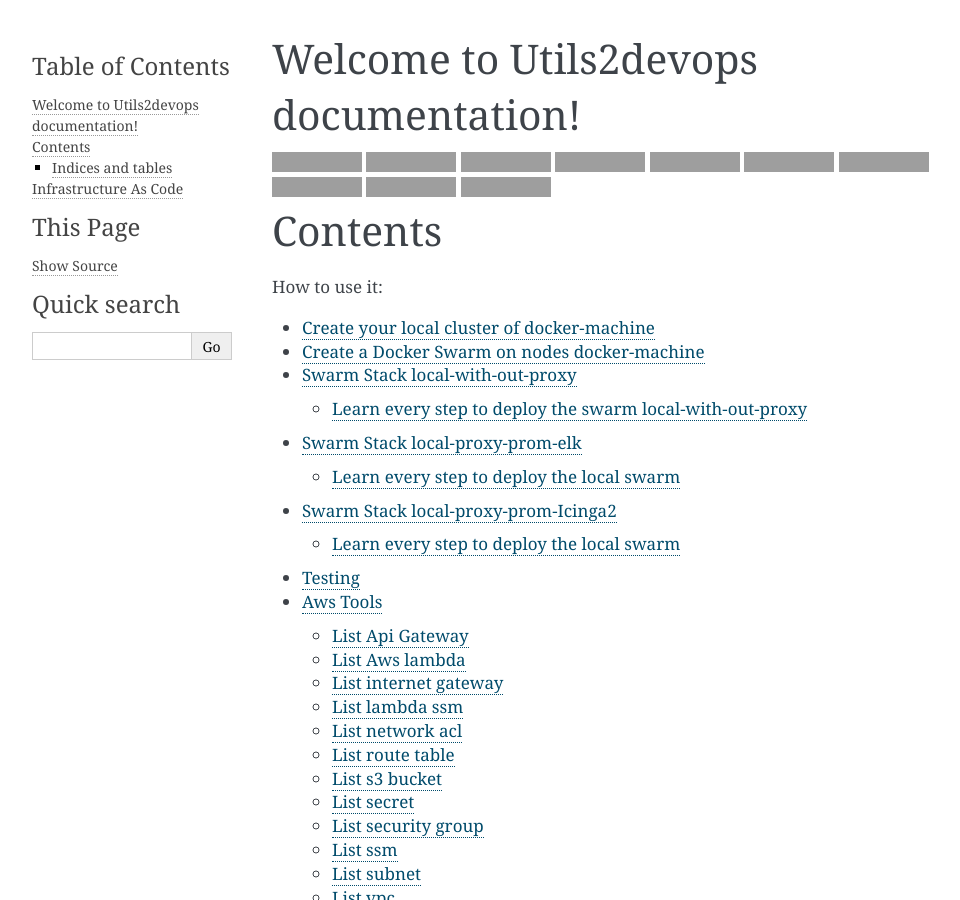
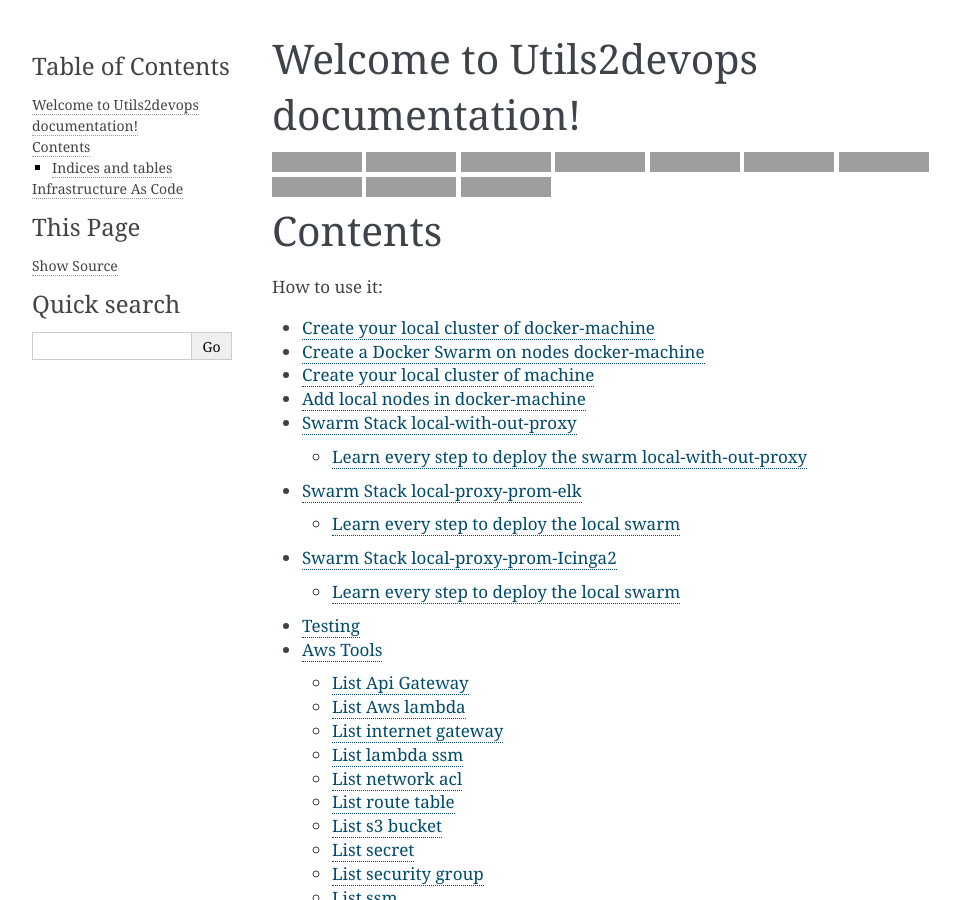
Before and after one commit to alainivars/utils2devops, a Sphinx documentation site: the page built from docs/index.rst, in a window 1280 px wide and 900 px high, cut to the strip 0-900 px from the top of the window. Shown: the whole strip, without its empty margins (148-1108 px from the left). Built offline with Sphinx 7.4.7, drawn with Linux system fonts in a browser that asks for light colours; pages that are not in the unit, such as notebooks, are missing from menus; the version number is read from the project's files by our own code; some of the changed lines change nothing that is shown; grey boxes are pictures that could not be loaded.

Commit message:
Add vagrant playbook to generate local cluster

```diff
--- a/docs/index.rst
+++ b/docs/index.rst
@@ -52,6 +52,7 @@
    :caption: How to use it:
 
    bins
+   vagrant
    swarm/local-with-out-proxy
    swarm/local-proxy-prom-elk
    swarm/local-proxy-prom-Icinga2
--- /dev/null
+++ b/docs/vagrant.rst
@@ -0,0 +1,56 @@
+
+.. include:: links.inc
+
+.. _ref-create_machine:
+
+Create your local cluster of machine
+####################################
+
+This playbook will create x nodes machine named name1 to nameN::
+the purpose of this script is for local debug or tests, you can after
+access to these by::
+
+    vagrant ssh nodeN
+
+required::
+
+    install Vagrant:
+    https://www.vagrantup.com/docs/installation/
+
+run::
+
+    export VAGRANT_NODES_COUNT=5
+    cd vagrant
+    vagrant up
+
+Destroy it::
+
+    export VAGRANT_NODES_COUNT=5
+    vagrant destroy -f
+
+
+.. _ref-create-sw:
+
+Add local nodes in docker-machine
+#################################
+
+This script will create a swarm on nodes machine named node1 to nameN,
+the purpose of this script is for local debug or tests, you can after
+access to these by::
+
+    docker-machine ssh nodeN
+
+required::
+
+    install Docker machine:
+    https://docs.docker.com/engine/swarm/
+
+run::
+
+    WORK IN PROGRESS
+    docker-machine create \
+        --driver generic \
+        --generic-ssh-user "ubuntu" \
+        --generic-ip-address=35.170.64.155 \
+        --generic-ssh-key ~/.ssh/terraform_key \
+        node1
```
Also changed, not shown: 2 other files.
